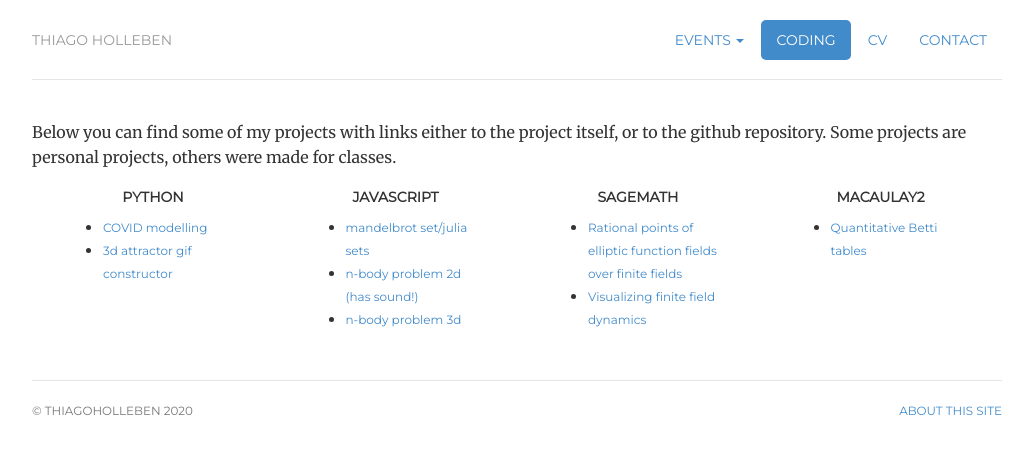
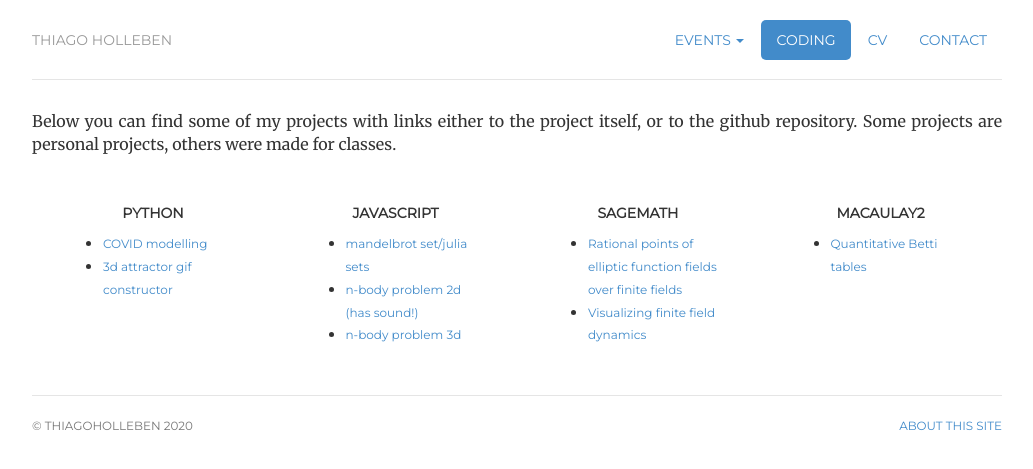
Before and after one commit to hollebenthiago/hollebenthiago.github.io, a Jekyll site: the page built from coding/index.html, in a window 1280 px wide. Shown: the top 469 px of the page, without its empty margins (123-1156 px from the left). Built offline with Jekyll 4.4.1, drawn with Linux system fonts in a browser that asks for light colours.

Commit message:
checking margins

```diff
--- a/coding/index.html
+++ b/coding/index.html
@@ -9,8 +9,10 @@
 description: Thiago Holleben is a graduate student at UFRJ.
 ---
 <!-- <div class="jumbotron"> -->
+<div class='some-text'>
+    <p class='need-to-justify'>Below you can find some of my projects with links either to the project itself, or to the github repository. Some projects are personal projects, others were made for classes.</p>
+</div>
 <div class="row marketing">
-    <p>Below you can find some of my projects with links either to the project itself, or to the github repository. Some projects are personal projects, others were made for classes.</p>
     <div class="col-sm-3">
         <div class="card" style="width: 18rem;">
             <div class="card-body">
```
